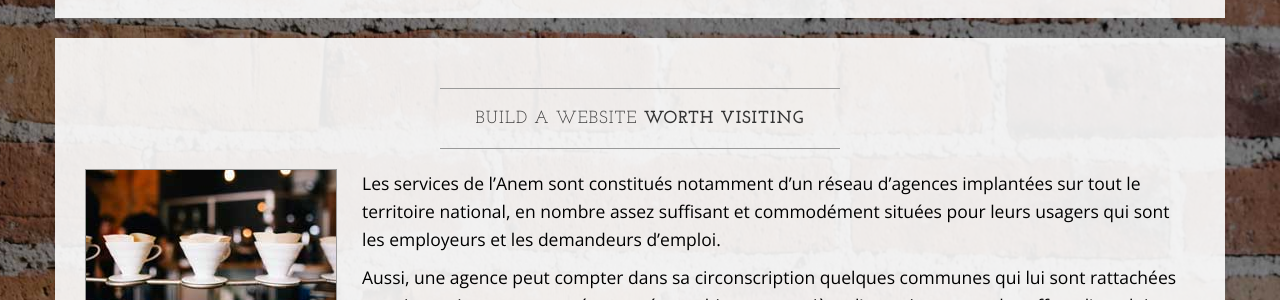
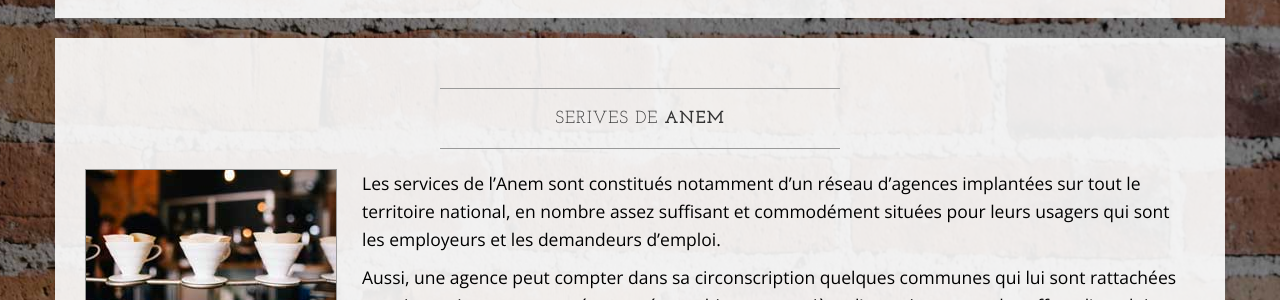
Before and after one commit to anembba/anem.bba.github.com, a Jekyll site: the page built from index.html, in a window 1280 px wide. Shown: the part 1177-1477 px from the top of the page. Built offline with Jekyll 4.4.1, drawn with Linux system fonts in a browser that asks for light colours.

Commit message:
update index;html

```diff
--- a/index.html
+++ b/index.html
@@ -58,8 +58,8 @@
 			<div class="box">
 				<div class="col-lg-12">
 					<hr>
-					<h2 class="intro-text text-center">Build a website
-						<strong>worth visiting</strong>
+					<h2 class="intro-text text-center">Serives de
+						<strong>ANEM</strong>
 					</h2>
 					<hr>
 					<img class="img-responsive img-border img-left" src="img/intro-pic.jpg" alt="">
```
